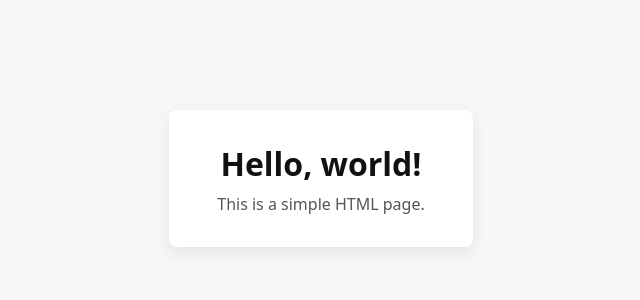
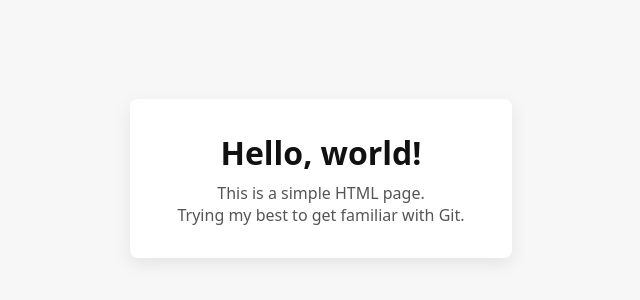
Before and after one commit to Rama-Chaker/Web-Env-1-Testing-Repo-For-Local-Repo, a plain HTML site: page index.html in a window 1280 px wide. Shown: the part 222-522 px from the top of the page, without its empty margins (319-959 px from the left). Drawn offline with Linux system fonts and the light colour scheme.

Commit message:
2nd Commit, added a new paragraph

```diff
--- a/index.html
+++ b/index.html
@@ -15,6 +15,7 @@
   <div class="card">
     <h1>Hello, world!</h1>
     <p>This is a simple HTML page.</p>
+    <p>Trying my best to get familiar with Git.</p>
   </div>
 </body>
 </html>
```
